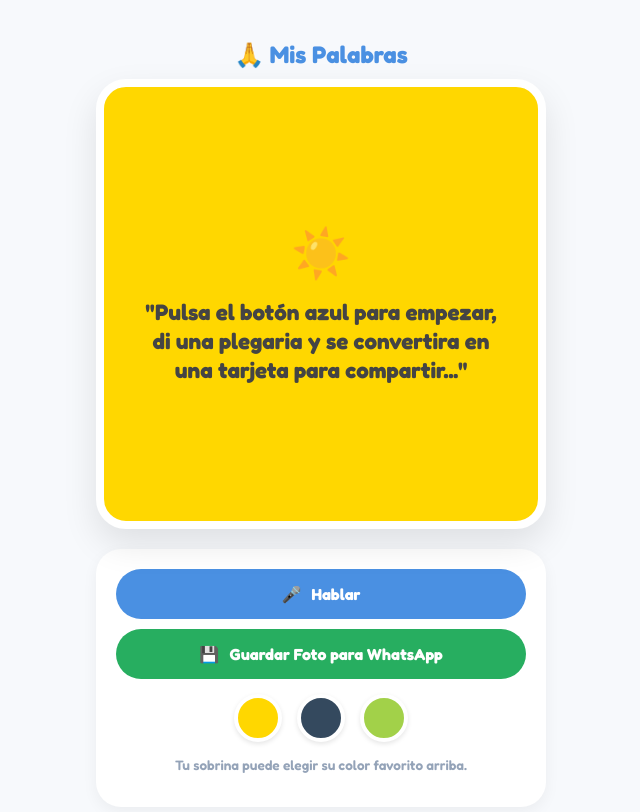
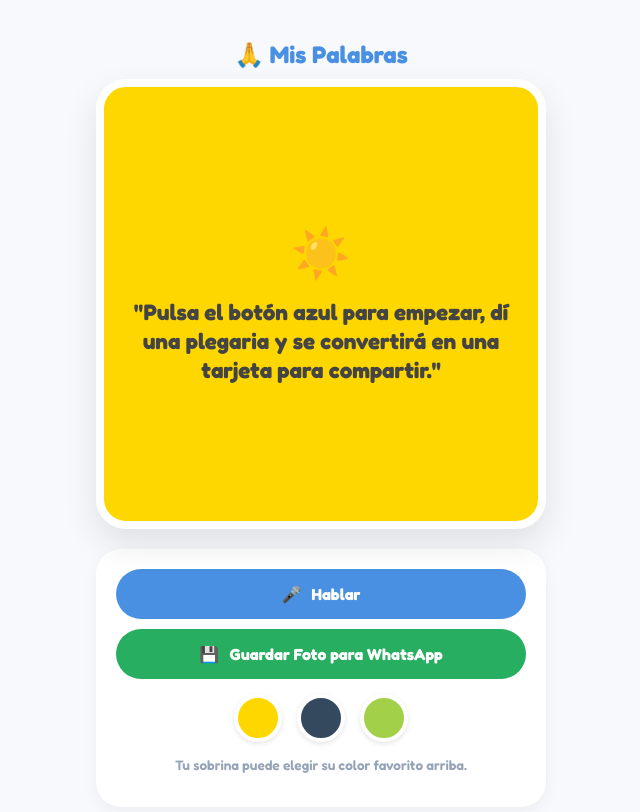
Before and after one commit to abelo725-svg/misoraciones, a plain HTML site: page index.html in a window 1280 px wide. Shown: the whole page, without its empty margins (319-959 px from the left). Drawn offline with nearby package versions, Linux system fonts and the light colour scheme.

Commit message:
Update index.html

```diff
--- a/index.html
+++ b/index.html
@@ -134,7 +134,7 @@
 
     <div id="prayerCard">
         <div id="cardDecoration">☀️</div>
-        <p id="prayerText">"Pulsa el botón azul para empezar, di una plegaria y se convertira en una tarjeta para compartir..."</p>
+        <p id="prayerText">"Pulsa el botón azul para empezar, dí una plegaria y se convertirá en una tarjeta para compartir."</p>
     </div>
 
     <div class="controls">
```
